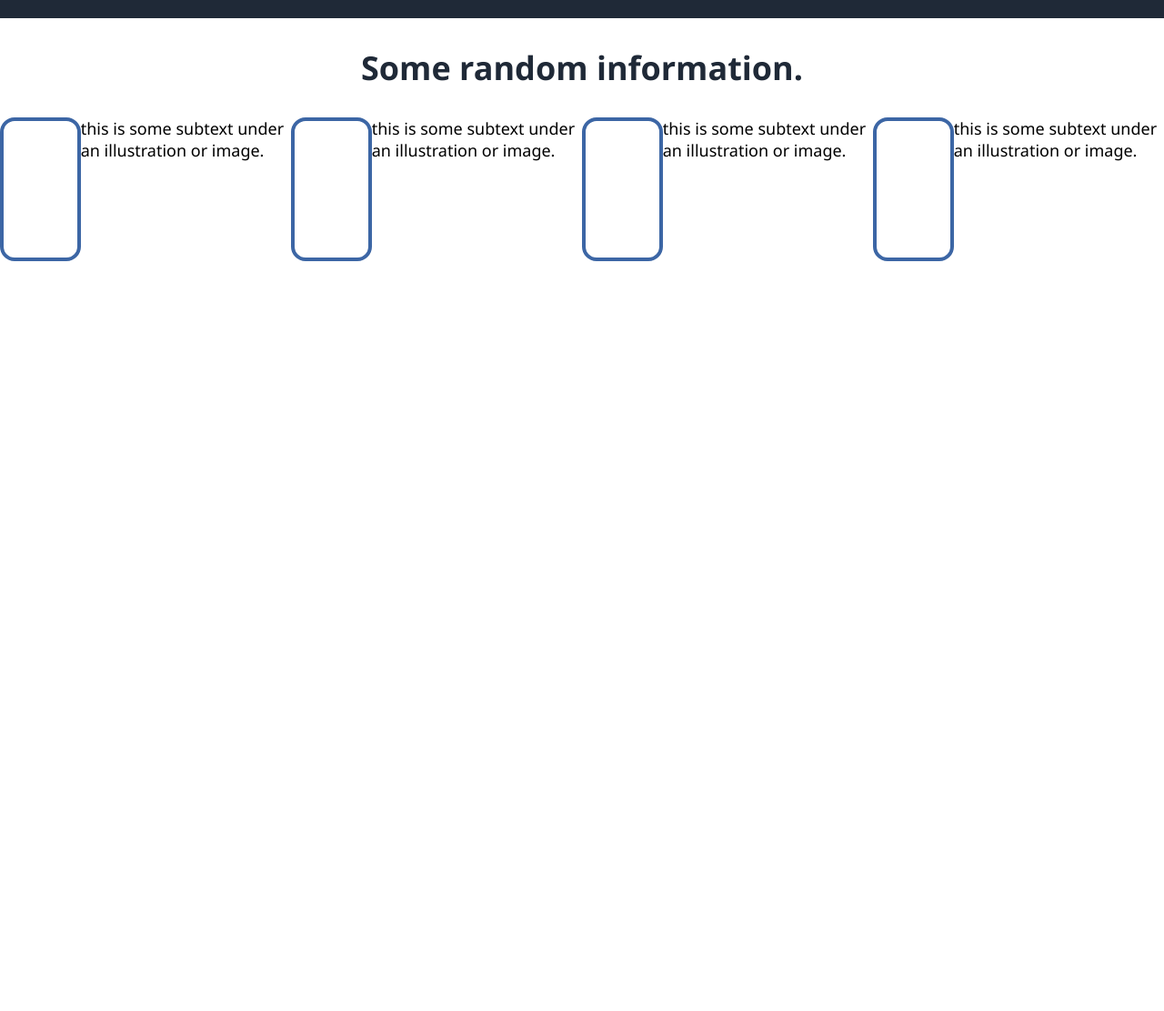
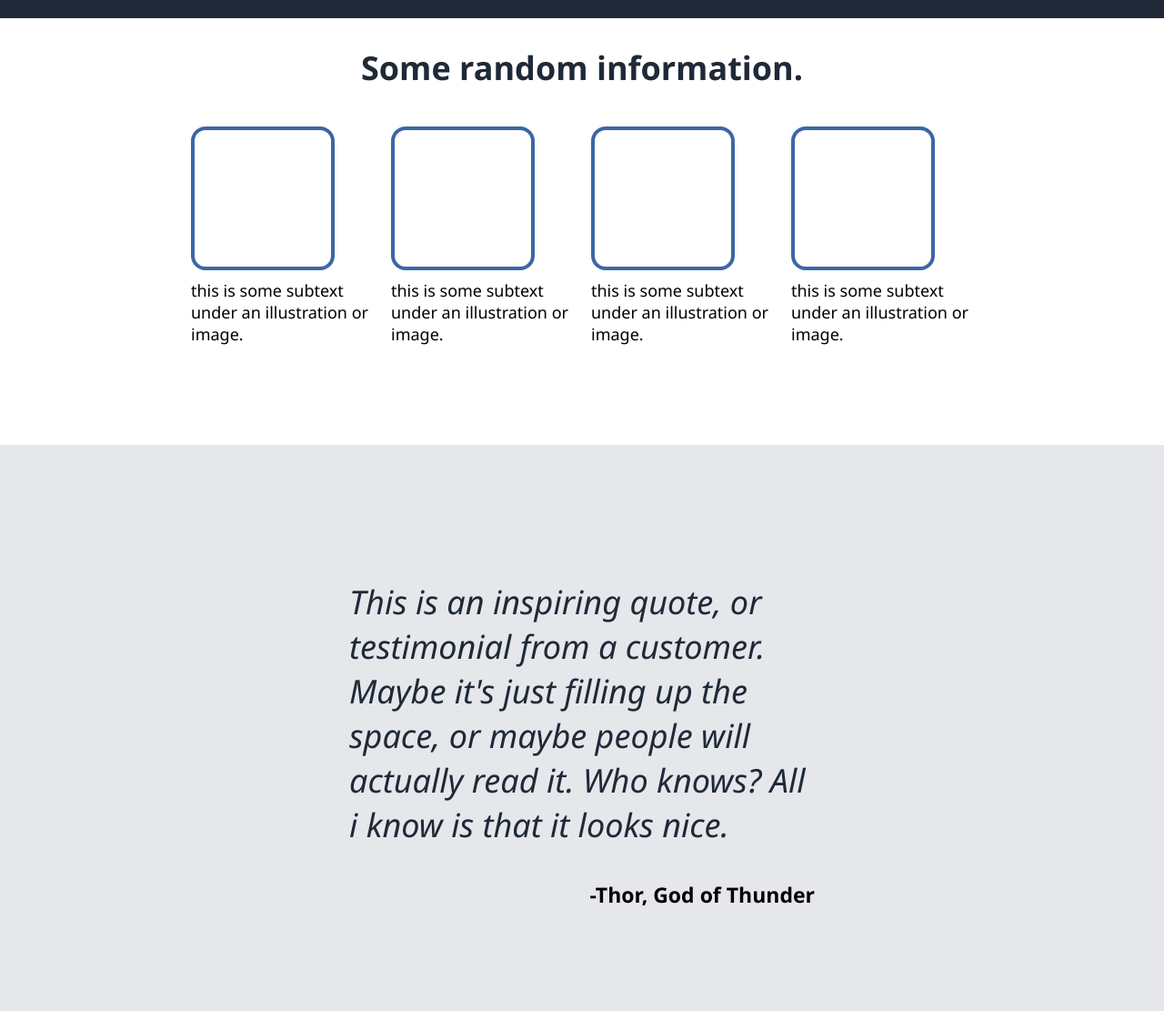
Before and after one commit to incorrectuser1/LandingPage, a plain HTML site: page index.html in a window 1280 px wide. Shown: the part 720-1831 px from the top of the page at 91% size. Before the commit the page ends 1007 px from the top, so only its background shows below. Drawn offline with Linux system fonts and the light colour scheme.

Commit message:
finished info sec and quote sec

```diff
--- a/index.html
+++ b/index.html
@@ -43,24 +43,42 @@
             Some random information.
         </h2>
             <div class="secmid">
-                <div class="square"></div>
-                    <div class="subtext">
-                        this is some subtext under an illustration or image.
+                <div class="box">
+                    <div class="square"></div>
+                        <div class="subtext">
+                            this is some subtext under an illustration or image.
+                        </div>
                     </div>
+                <div class="box">
+                    <div class="square"></div>
+                        <div class="subtext">
+                            this is some subtext under an illustration or image.
+                        </div>
+                    </div>
+                    <div class="box">
                         <div class="square"></div>
                             <div class="subtext">
                                 this is some subtext under an illustration or image.
                             </div>
-                                <div class="square"></div>
-                                    <div class="subtext">
-                                        this is some subtext under an illustration or image.
-                                    </div>
-                                        <div class="square"></div>
-                                            <div class="subtext">
-                                                this is some subtext under an illustration or image.
-                                            </div>
-                                        </div>
-                                    </div>
+                        </div>
+                        <div class="box">
+                            <div class="square"></div>
+                                <div class="subtext">
+                                    this is some subtext under an illustration or image.
+                                </div>
+                            </div>
+                        </div>
+                    </div>
+
+    <div class="third-sec">
+        <div class="mainpara">
+            <p class="maincont">
+                This is an inspiring quote, or testimonial from a customer. Maybe it's just filling up the space, or maybe people will actually read it. Who knows? All i know is that it looks nice.
+            </p>
+                <span class="authorname">
+                    -Thor, God of Thunder
+                </span>
+        </div>
 
 
 
--- a/style.css
+++ b/style.css
@@ -96,6 +96,8 @@ img {
    height: 150px;
    border: 4px solid rgb(60, 102, 165);
    border-radius: 16px;
+   margin-bottom: 10px;
+   margin-top: 10px;
 }
 
 .subtext {
@@ -105,4 +107,39 @@ img {
 
 .secmid {
     display: flex;
+    justify-content: center;
+    gap: 20px
+    ;
+
 }
+
+.subtext {
+    flex-wrap: wrap;
+    width: 200px;
+    margin-bottom: 10px;
+}
+
+.center {
+    padding-bottom: 100px;
+}
+
+.third-sec {
+    background-color: #e5e7eb;
+    padding-left: 24rem;
+    padding-right: 24rem;
+    padding-top: 7rem;
+    padding-bottom: 7rem;
+}
+
+.maincont {
+    font-size: 36px;
+    font-style: italic;
+    color: #1f2937;
+}
+
+.authorname {
+    font-size: 23px;
+    font-weight: bold;
+    display: flex;
+    justify-content: flex-end;
+}
```
